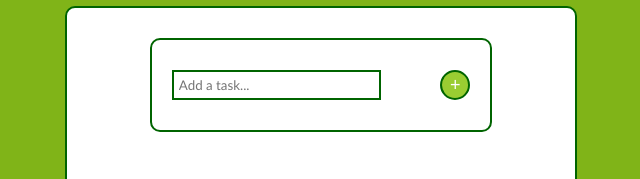
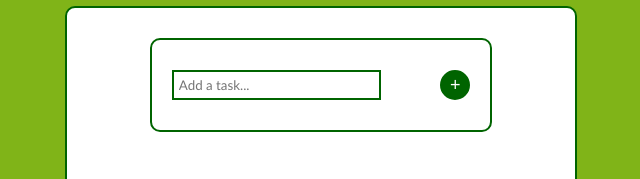
Before and after one commit to AleksandraMomoka/HW7-DOM-part-3, a plain HTML site: page index.html in a window 1280 px wide. In both pictures the pointer is over the button 774 px from the left and 345 px from the top of the page. Shown: the part 260-439 px from the top of the page, 319-959 px from the left. Drawn offline with Linux system fonts and the light colour scheme.

Commit message:
third commit

```diff
--- a/style.css
+++ b/style.css
@@ -56,7 +56,7 @@ body {
     float: right;
 }
 
-#btn:hover {
+#btn-add-tasks:hover {
     background-color: darkgreen;
     transition: linear 0.4s;
 }
```
